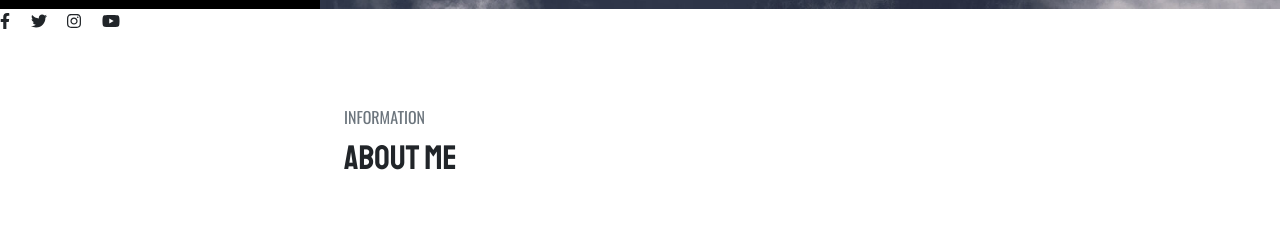
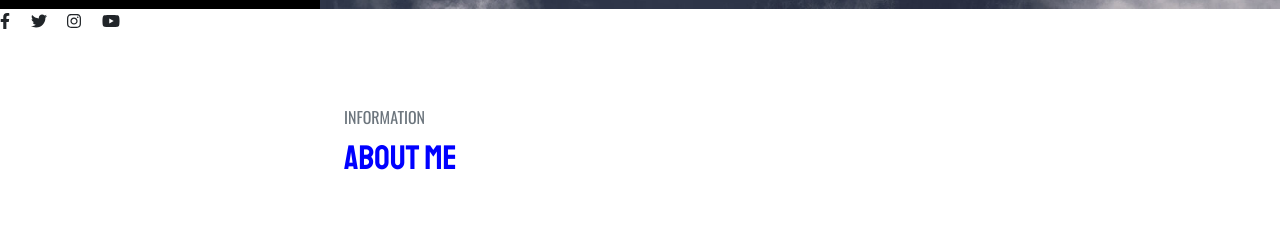
Before and after one commit to Merajul-I/Developer, a plain HTML site: page index.html in a window 1280 px wide. Shown: the part 791-1020 px from the top of the page. Drawn offline with nearby package versions, Linux system fonts and the light colour scheme; a web font is replaced by a local one.

Commit message:
Update style.css

```diff
--- a/style.css
+++ b/style.css
@@ -116,6 +116,11 @@ body{
     background-position: 40% 0;
 }
 
+
+h1, .author text-center {
+
+color: blue;
+}
 .skill .bars p, .site-content .skill .bars span{
     line-height: 10px;
 }
```
